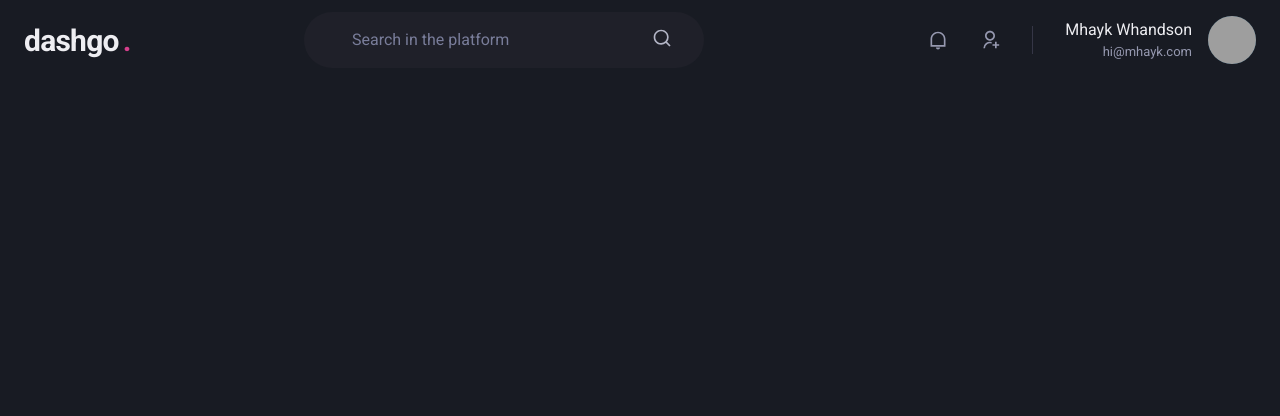
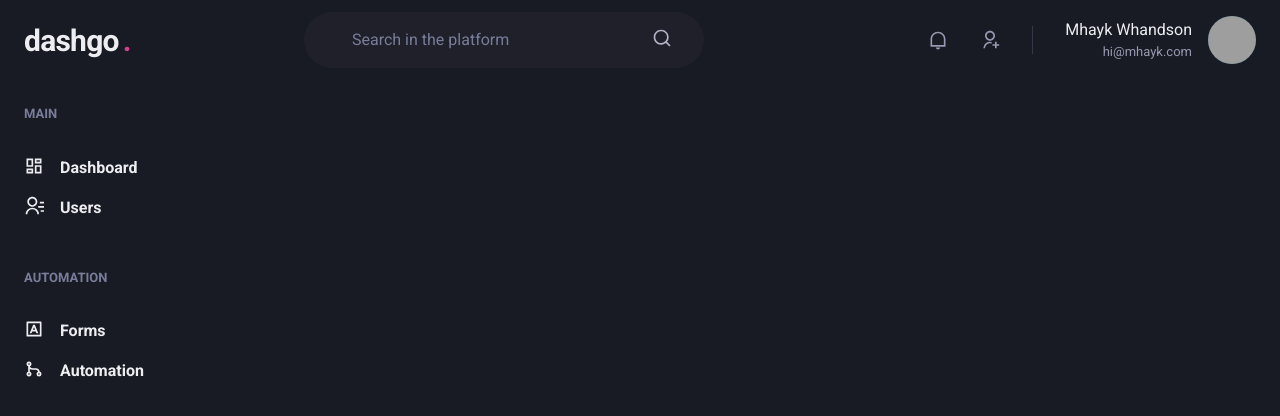
Before and after one commit to mhayk/dashgo, a Next.js app: page /dashboard in a window 1280 px wide. Shown: the top 416 px of the page. Built offline with nearby package versions, Linux system fonts and the light colour scheme; grey boxes are pictures that could not be loaded.

Commit message:
The component Sidebar has been created.
Signed-off-by: Mhayk Whandson <hi@mhayk.com>

```diff
--- /dev/null
+++ b/src/components/Form/Sidebar.tsx
@@ -0,0 +1,51 @@
+import Icon from "@chakra-ui/icon";
+import { Box, Stack, Text, Link } from "@chakra-ui/layout";
+import { RiContactsLine, RiDashboardLine, RiGitMergeLine, RiInputMethodLine } from "react-icons/ri";
+
+export function SideBar() {
+    return (
+        <Box as="aside" w="64" mr="8">
+            <Stack spacing="12" align="flex-start">
+                <Box>
+                    <Text
+                        fontWeight="bold"
+                        color="gray.400"
+                        fontSize="small"
+                    >
+                        MAIN
+                    </Text>
+                    <Stack spacing="4" mt="8" align="stretch">
+                        <Link display="flex" align="center">
+                            <Icon as={RiDashboardLine} fontSize="20" />
+                            <Text ml="4" fontWeight="bold">Dashboard</Text>
+                        </Link>
+                        <Link display="flex" align="center">
+                            <Icon as={RiContactsLine} fontSize="20" />
+                            <Text ml="4" fontWeight="bold">Users</Text>
+                        </Link>
+                    </Stack>
+                </Box>
+
+                <Box>
+                    <Text
+                        fontWeight="bold"
+                        color="gray.400"
+                        fontSize="small"
+                    >
+                        AUTOMATION
+                    </Text>
+                    <Stack spacing="4" mt="8" align="stretch">
+                        <Link display="flex" align="center">
+                            <Icon as={RiInputMethodLine} fontSize="20" />
+                            <Text ml="4" fontWeight="bold">Forms</Text>
+                        </Link>
+                        <Link display="flex" align="center">
+                            <Icon as={RiGitMergeLine} fontSize="20" />
+                            <Text ml="4" fontWeight="bold">Automation</Text>
+                        </Link>
+                    </Stack>
+                </Box>
+            </Stack>
+        </Box>
+    )
+}
--- a/src/pages/dashboard.tsx
+++ b/src/pages/dashboard.tsx
@@ -1,7 +1,15 @@
+import { Flex } from "@chakra-ui/layout";
+import { SideBar } from "../components/Form/Sidebar";
 import { Header } from "../components/Header";
 
 export default function Dashboard() {
     return (
-        <Header />
+        <Flex direction="column" h="100vh">
+            <Header />
+
+            <Flex w="100%" my="6" maxWidth={1480} mx="auto" px="6">
+                <SideBar />
+            </Flex>
+        </Flex>
     )
 }
```
